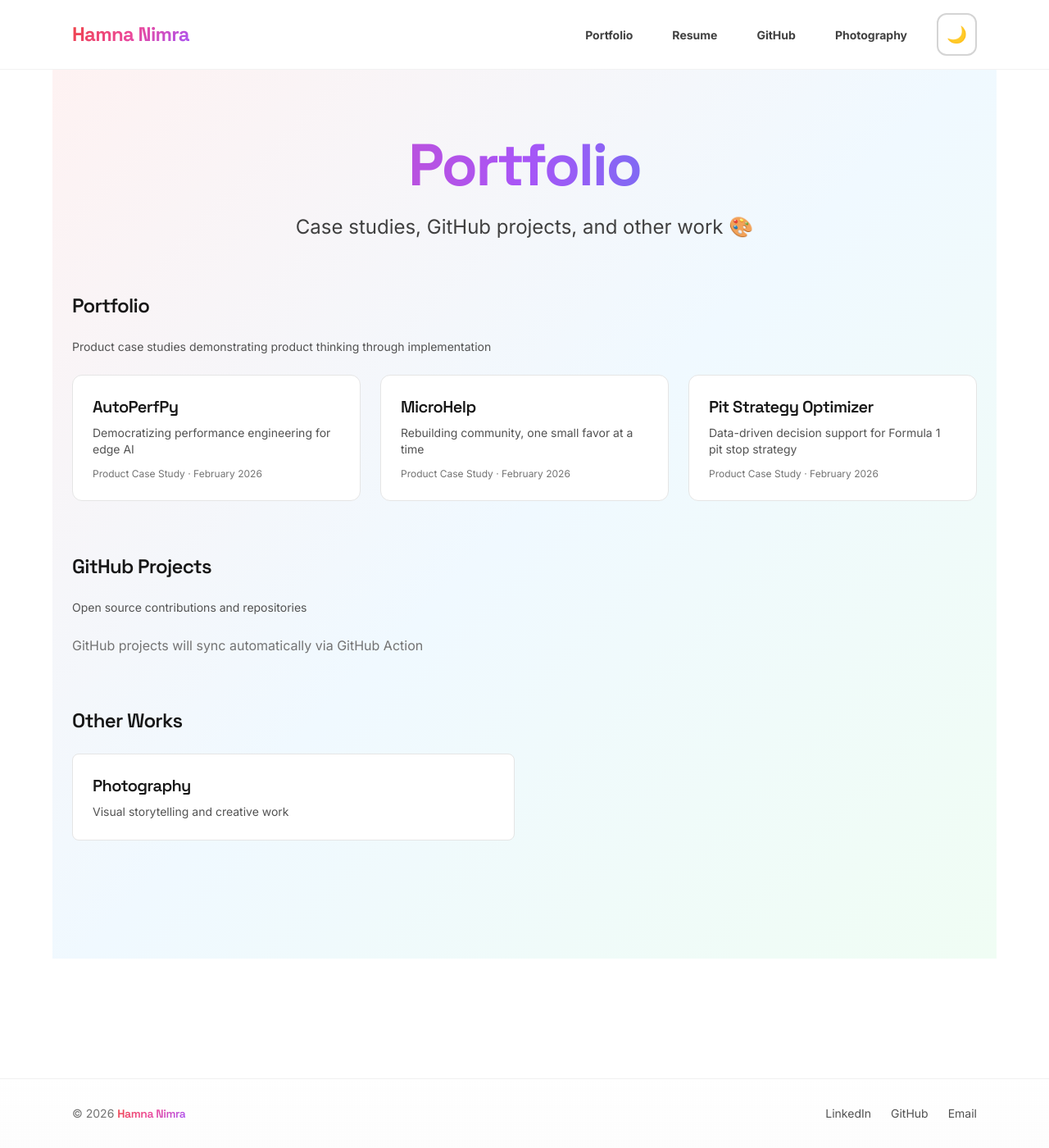
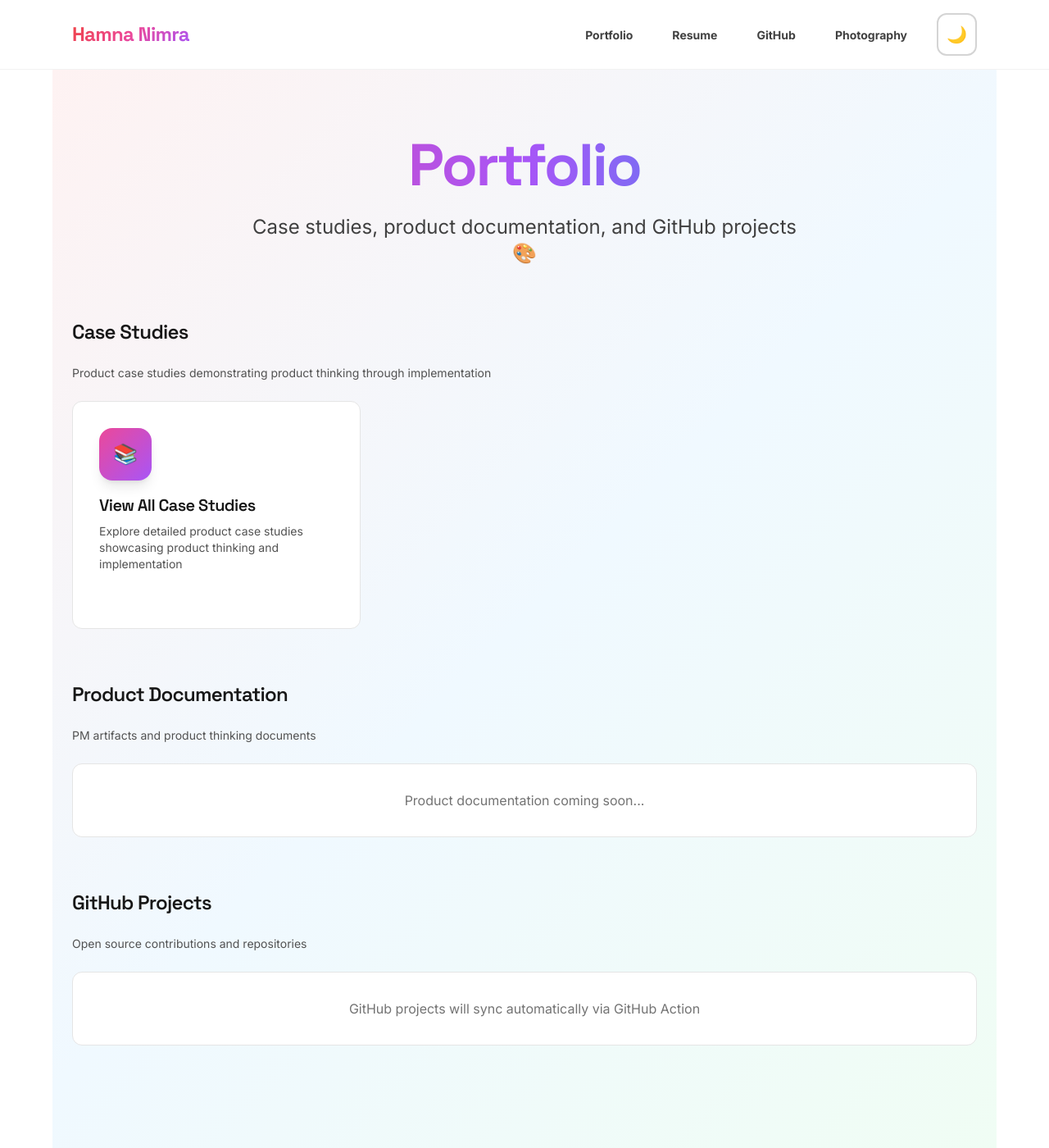
Before and after one commit to HamnaNimra/hamnanimra.github.io, a Jekyll site: the page built from work/index.html, in a window 1280 px wide and 1400 px high. Shown: the whole window at 82% size. Built offline with Jekyll 4.4.1, drawn with Linux system fonts in a browser that asks for light colours; nearby versions of some CDN libraries.

```diff
--- a/work/index.html
+++ b/work/index.html
@@ -1,7 +1,7 @@
 ---
 layout: base
 title: Portfolio
-description: Case studies, GitHub projects, and other work
+description: Case studies, product documentation, and GitHub projects
 ---
 
 <div class="max-w-6xl mx-auto px-4 sm:px-6 py-20 gradient-bg-1">
@@ -10,34 +10,55 @@
       Portfolio
     </h1>
     <p class="text-xl sm:text-2xl text-neutral-700 dark:text-neutral-300 max-w-2xl mx-auto">
-      Case studies, GitHub projects, and other work 🎨
+      Case studies, product documentation, and GitHub projects 🎨
     </p>
   </div>
 
-  <!-- Portfolio Section -->
+  <!-- Case Studies Section -->
   <section class="mb-16">
-    <h2 class="font-display text-2xl font-semibold mb-6 text-neutral-900 dark:text-white">Portfolio</h2>
+    <h2 class="font-display text-2xl font-semibold mb-6 text-neutral-900 dark:text-white">Case Studies</h2>
     <p class="text-sm text-neutral-600 dark:text-neutral-400 mb-6">Product case studies demonstrating product thinking through implementation</p>
     <div class="grid md:grid-cols-2 lg:grid-cols-3 gap-6">
-      {% for case in site.case_studies %}
-      <a href="{{ case.url | relative_url }}" class="group block bg-white dark:bg-neutral-800 rounded-xl border border-neutral-200 dark:border-neutral-700 p-6 card-hover relative overflow-hidden">
-        <div class="absolute top-0 right-0 w-32 h-32 bg-gradient-to-br from-primary-100 to-accent-100 dark:from-primary-900/20 dark:to-accent-900/20 rounded-full blur-2xl opacity-0 group-hover:opacity-100 transition-opacity duration-500"></div>
+      <a href="{{ '/case-studies/' | relative_url }}" class="group block bg-white dark:bg-neutral-800 rounded-xl border border-neutral-200 dark:border-neutral-700 p-8 card-hover relative overflow-hidden">
+        <div class="absolute top-0 right-0 w-32 h-32 bg-gradient-to-br from-fun-pink/20 via-fun-purple/20 to-accent-400/20 rounded-full blur-2xl opacity-0 group-hover:opacity-100 transition-opacity duration-500"></div>
         <div class="relative z-10">
-          <h3 class="font-display text-xl font-semibold mb-2 text-neutral-900 dark:text-white group-hover:text-primary-600 dark:group-hover:text-primary-400 transition-colors">{{ case.title }}</h3>
-          {% if case.subtitle %}
-          <p class="text-sm text-neutral-600 dark:text-neutral-400 mb-3">{{ case.subtitle }}</p>
-          {% endif %}
-          {% if case.meta %}
-          <div class="text-xs text-neutral-500 dark:text-neutral-500">{{ case.meta }}</div>
-          {% endif %}
+          <div class="w-16 h-16 rounded-2xl bg-gradient-to-br from-fun-pink to-fun-purple mb-4 flex items-center justify-center text-white font-bold text-2xl shadow-lg">
+            📚
+          </div>
+          <h3 class="font-display text-xl font-semibold mb-2 text-neutral-900 dark:text-white group-hover:text-fun-pink dark:group-hover:text-fun-purple transition-colors">View All Case Studies</h3>
+          <p class="text-sm text-neutral-600 dark:text-neutral-400">Explore detailed product case studies showcasing product thinking and implementation</p>
+          <div class="mt-4 flex items-center gap-2 text-sm font-bold text-fun-pink dark:text-fun-purple opacity-0 group-hover:opacity-100 transition-opacity duration-300">
+            View case studies
+            <svg class="w-4 h-4 group-hover:translate-x-1 transition-transform" fill="none" stroke="currentColor" viewBox="0 0 24 24">
+              <path stroke-linecap="round" stroke-linejoin="round" stroke-width="2" d="M13 7l5 5m0 0l-5 5m5-5H6"/>
+            </svg>
+          </div>
         </div>
       </a>
-      {% endfor %}
+    </div>
+  </section>
 
-      {% if site.case_studies.size == 0 %}
-      <div class="col-span-3 text-center py-8">
-        <p class="text-neutral-500 dark:text-neutral-400">Case studies will appear here once added to the collection.</p>
-      </div>
+  <!-- Product Documentation Section -->
+  <section class="mb-16">
+    <h2 class="font-display text-2xl font-semibold mb-6 text-neutral-900 dark:text-white">Product Documentation</h2>
+    <p class="text-sm text-neutral-600 dark:text-neutral-400 mb-6">PM artifacts and product thinking documents</p>
+    <div class="grid md:grid-cols-2 lg:grid-cols-3 gap-6">
+      {% if site.pm_docs.size > 0 %}
+        {% for doc in site.pm_docs %}
+        <a href="{{ doc.url | relative_url }}" class="group block bg-white dark:bg-neutral-800 rounded-xl border border-neutral-200 dark:border-neutral-700 p-6 card-hover relative overflow-hidden">
+          <div class="absolute top-0 right-0 w-24 h-24 bg-gradient-to-br from-primary-100/50 to-accent-100/50 dark:from-primary-900/10 dark:to-accent-900/10 rounded-full blur-xl opacity-0 group-hover:opacity-100 transition-opacity duration-500"></div>
+          <div class="relative z-10">
+            <h3 class="font-display text-xl font-semibold mb-2 text-neutral-900 dark:text-white group-hover:text-primary-600 dark:group-hover:text-primary-400 transition-colors">{{ doc.title }}</h3>
+            {% if doc.description %}
+            <p class="text-sm text-neutral-600 dark:text-neutral-400">{{ doc.description }}</p>
+            {% endif %}
+          </div>
+        </a>
+        {% endfor %}
+      {% else %}
+        <div class="col-span-3 text-center py-8 bg-white dark:bg-neutral-800 rounded-xl border border-neutral-200 dark:border-neutral-700">
+          <p class="text-neutral-500 dark:text-neutral-400">Product documentation coming soon...</p>
+        </div>
       {% endif %}
     </div>
   </section>
@@ -79,46 +100,9 @@
       <a href="https://github.com/HamnaNImra" target="_blank" rel="noopener noreferrer" class="text-neutral-700 dark:text-neutral-300 hover:underline font-medium">View all repositories on GitHub →</a>
     </div>
     {% else %}
-    <p class="text-neutral-500 dark:text-neutral-500">GitHub projects will sync automatically via GitHub Action</p>
+    <div class="text-center py-8 bg-white dark:bg-neutral-800 rounded-xl border border-neutral-200 dark:border-neutral-700">
+      <p class="text-neutral-500 dark:text-neutral-400">GitHub projects will sync automatically via GitHub Action</p>
+    </div>
     {% endif %}
   </section>
-
-  <!-- Other Works -->
-  <section class="mb-16">
-    <h2 class="font-display text-2xl font-semibold mb-6 text-neutral-900 dark:text-white">Other Works</h2>
-    <div class="grid md:grid-cols-2 gap-6">
-      <!-- Photography -->
-      <a href="/photography/" class="group block bg-white dark:bg-neutral-800 rounded-lg border border-neutral-200 dark:border-neutral-700 p-6 hover:shadow-lg transition">
-        <h3 class="font-display text-xl font-semibold mb-2 text-neutral-900 dark:text-white group-hover:underline">Photography</h3>
-        <p class="text-sm text-neutral-600 dark:text-neutral-400">Visual storytelling and creative work</p>
-      </a>
-
-      <!-- PM Docs -->
-      {% if site.pm_docs.size > 0 %}
-      {% for doc in site.pm_docs %}
-      <a href="{{ doc.url | relative_url }}" class="group block bg-white dark:bg-neutral-800 rounded-lg border border-neutral-200 dark:border-neutral-700 p-6 hover:shadow-lg transition">
-        <h3 class="font-display text-xl font-semibold mb-2 text-neutral-900 dark:text-white group-hover:underline">{{ doc.title }}</h3>
-        {% if doc.description %}
-        <p class="text-sm text-neutral-600 dark:text-neutral-400">{{ doc.description }}</p>
-        {% endif %}
-      </a>
-      {% endfor %}
-      {% endif %}
-
-      <!-- Other Projects from data -->
-      {% if site.data.other_projects.size > 0 %}
-      {% for project in site.data.other_projects %}
-      <a href="{{ project.url }}" target="_blank" rel="noopener noreferrer" class="group block bg-white dark:bg-neutral-800 rounded-lg border border-neutral-200 dark:border-neutral-700 p-6 hover:shadow-lg transition">
-        <h3 class="font-display text-xl font-semibold mb-2 text-neutral-900 dark:text-white group-hover:underline">{{ project.title }}</h3>
-        {% if project.description %}
-        <p class="text-sm text-neutral-600 dark:text-neutral-400">{{ project.description }}</p>
-        {% endif %}
-        {% if project.year %}
-        <div class="text-xs text-neutral-500 dark:text-neutral-500 mt-2">{{ project.year }}</div>
-        {% endif %}
-      </a>
-      {% endfor %}
-      {% endif %}
-    </div>
-  </section>
 </div>
```
Also changed, not shown: _layouts/case_study.html (+78 -0 lines), index.html (+9 -11 lines), .github/workflows/sync-repos.yml.
